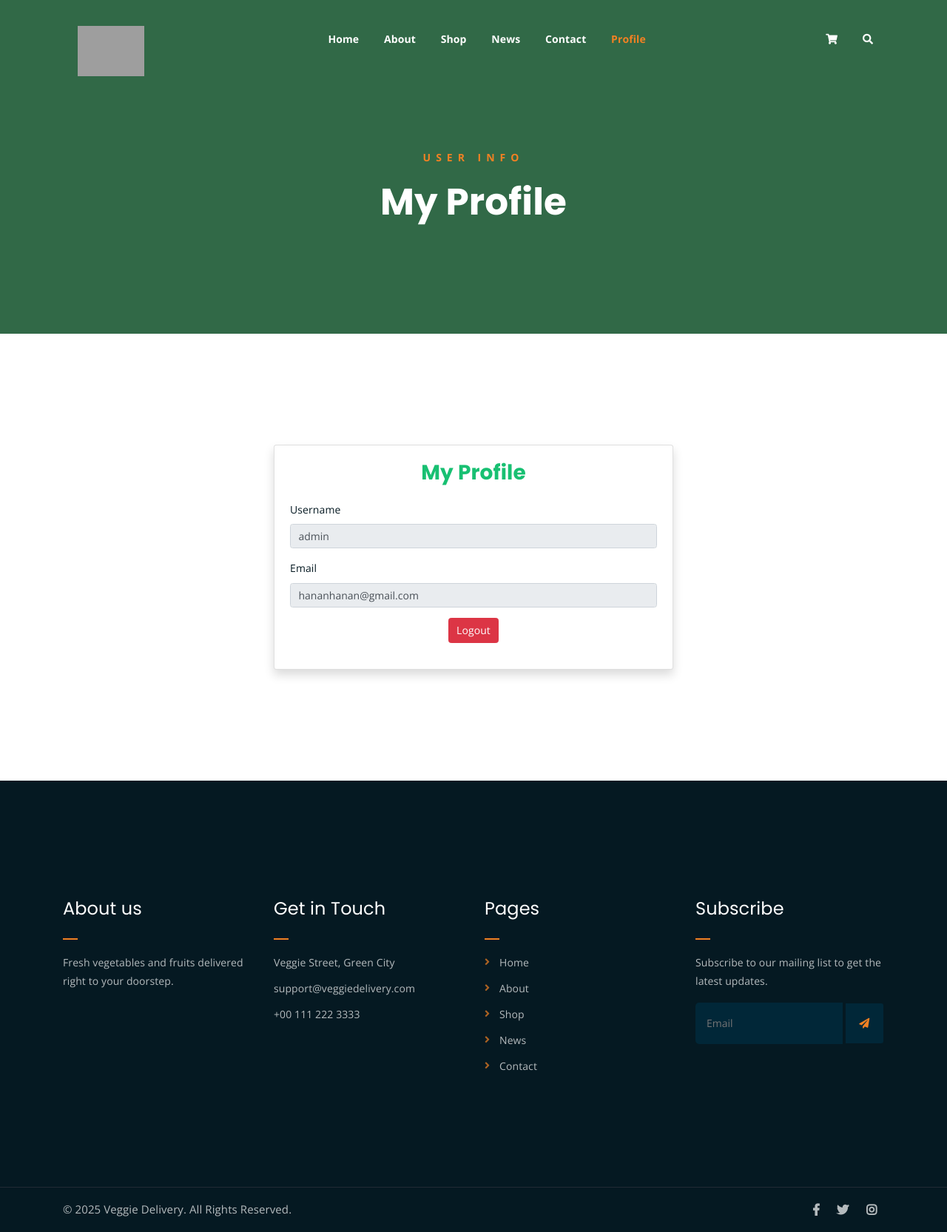
After one commit to Hananhamza4/cart, a Django app: page /userdeatails in a window 1280 px wide. The commit adds this page. Shown: the whole page at 74% size. Run offline with Django 5.2, Linux system fonts and the light colour scheme; a user stored in the database is signed in; some libraries are stand-ins or nearby versions; grey boxes are pictures that could not be loaded.

Commit message:
first commit

```diff
--- a/appnew001/templates/cart.html
+++ b/appnew001/templates/cart.html
@@ -11,7 +11,6 @@
 	<title>Cart</title>
 
 	<!-- favicon -->
-	<link rel="shortcut icon" type="image/png" href="{% static 'assets/img/favicon.png'%}">
 	<!-- google font -->
 	<link href="https://fonts.googleapis.com/css?family=Open+Sans:300,400,700" rel="stylesheet">
 	<link href="https://fonts.googleapis.com/css?family=Poppins:400,700&display=swap" rel="stylesheet">
--- a/appnew001/templates/index.html
+++ b/appnew001/templates/index.html
@@ -91,6 +91,7 @@
 								</li>
 
 								<li><a href="{% url 'user_login' %}">Login</a></li>
+								<li><a href="{% url 'userprofile' %}">Account</a>
 
 
 								<li>
--- /dev/null
+++ b/appnew001/templates/userprofile.html
@@ -0,0 +1,205 @@
+{% load static %}
+<!DOCTYPE html>
+<html lang="en">
+<head>
+	<meta charset="UTF-8">
+	<meta http-equiv="X-UA-Compatible" content="IE=edge">
+	<meta name="viewport" content="width=device-width, initial-scale=1">
+	<title>User Profile</title>
+
+	<!-- favicon -->
+	<link rel="shortcut icon" type="image/png" href="{% static 'assets/img/favicon.png' %}">
+	<!-- google font -->
+	<link href="https://fonts.googleapis.com/css?family=Open+Sans:300,400,700" rel="stylesheet">
+	<link href="https://fonts.googleapis.com/css?family=Poppins:400,700&display=swap" rel="stylesheet">
+	<!-- fontawesome -->
+	<link rel="stylesheet" href="{% static 'assets/css/all.min.css' %}">
+	<!-- bootstrap -->
+	<link rel="stylesheet" href="{% static 'assets/bootstrap/css/bootstrap.min.css' %}">
+	<!-- main style -->
+	<link rel="stylesheet" href="{% static 'assets/css/main.css' %}">
+	<link rel="stylesheet" href="{% static 'assets/css/responsive.css' %}">
+</head>
+<body>
+
+	<!--PreLoader-->
+    <div class="loader">
+        <div class="loader-inner">
+            <div class="circle"></div>
+        </div>
+    </div>
+    <!--PreLoader Ends-->
+
+	<!-- header -->
+	<div class="top-header-area" id="sticker">
+		<div class="container">
+			<div class="row">
+				<div class="col-lg-12 text-center">
+					<div class="main-menu-wrap">
+						<!-- logo -->
+						<div class="site-logo">
+							<a href="{% url 'indexfun' %}">
+								<img src="{% static 'assets/img/logo.png' %}" alt="">
+							</a>
+						</div>
+						<!-- logo -->
+
+						<!-- menu start -->
+						<nav class="main-menu">
+							<ul>
+								<li><a href="{% url 'indexfun' %}">Home</a></li>
+								<li><a href="{% url 'about' %}">About</a></li>
+								<li><a href="{% url 'shop' %}">Shop</a></li>
+								<li><a href="{% url 'news' %}">News</a></li>
+								<li><a href="{% url 'contact' %}">Contact</a></li>
+								<li class="current-list-item"><a href="{% url 'userprofile' %}">Profile</a></li>
+								<li>
+									<div class="header-icons">
+										<a class="shopping-cart" href="{% url 'cart' %}"><i class="fas fa-shopping-cart"></i></a>
+										<a class="mobile-hide search-bar-icon" href="#"><i class="fas fa-search"></i></a>
+									</div>
+								</li>
+							</ul>
+						</nav>
+						<a class="mobile-show search-bar-icon" href="#"><i class="fas fa-search"></i></a>
+						<div class="mobile-menu"></div>
+						<!-- menu end -->
+					</div>
+				</div>
+			</div>
+		</div>
+	</div>
+	<!-- end header -->
+
+	<!-- breadcrumb-section -->
+	<div class="breadcrumb-section breadcrumb-bg">
+		<div class="container">
+			<div class="row">
+				<div class="col-lg-8 offset-lg-2 text-center">
+					<div class="breadcrumb-text">
+						<p>User Info</p>
+						<h1>My Profile</h1>
+					</div>
+				</div>
+			</div>
+		</div>
+	</div>
+	<!-- end breadcrumb section -->
+
+	<!-- profile section -->
+	<div class="mt-150 mb-150">
+		<div class="container">
+			<div class="row justify-content-center">
+				<div class="col-lg-6 col-md-8">
+					<div class="card shadow p-4">
+						<h3 class="text-center mb-4">My Profile</h3>
+
+						{% if messages %}
+							{% for message in messages %}
+								<div class="alert alert-success">{{ message }}</div>
+							{% endfor %}
+						{% endif %}
+
+						<form method="post">
+							{% csrf_token %}
+							<div class="mb-3">
+								<label class="form-label">Username</label>
+								<input type="text" class="form-control" name="username" value="{{ user.username }}" readonly>
+							</div>
+
+							<div class="mb-3">
+								<label class="form-label">Email</label>
+								<input type="email" class="form-control" name="email" value="{{ user.email }}" readonly>
+							</div>
+
+                            <div class="mb-3 text-center">
+                                <a href="{% url 'logout_view' %}" class="btn btn-danger">Logout</a>
+                            </div>
+
+
+
+
+
+						</form>
+					</div>
+				</div>
+			</div>
+		</div>
+	</div>
+	<!-- end profile section -->
+
+	<!-- footer -->
+	<div class="footer-area">
+		<div class="container">
+			<div class="row">
+				<div class="col-lg-3 col-md-6">
+					<div class="footer-box about-widget">
+						<h2 class="widget-title">About us</h2>
+						<p>Fresh vegetables and fruits delivered right to your doorstep.</p>
+					</div>
+				</div>
+				<div class="col-lg-3 col-md-6">
+					<div class="footer-box get-in-touch">
+						<h2 class="widget-title">Get in Touch</h2>
+						<ul>
+							<li>Veggie Street, Green City</li>
+							<li>support@veggiedelivery.com</li>
+							<li>+00 111 222 3333</li>
+						</ul>
+					</div>
+				</div>
+				<div class="col-lg-3 col-md-6">
+					<div class="footer-box pages">
+						<h2 class="widget-title">Pages</h2>
+						<ul>
+							<li><a href="{% url 'indexfun' %}">Home</a></li>
+							<li><a href="{% url 'about' %}">About</a></li>
+							<li><a href="{% url 'shop' %}">Shop</a></li>
+							<li><a href="{% url 'news' %}">News</a></li>
+							<li><a href="{% url 'contact' %}">Contact</a></li>
+						</ul>
+					</div>
+				</div>
+				<div class="col-lg-3 col-md-6">
+					<div class="footer-box subscribe">
+						<h2 class="widget-title">Subscribe</h2>
+						<p>Subscribe to our mailing list to get the latest updates.</p>
+						<form action="#">
+							<input type="email" placeholder="Email">
+							<button type="submit"><i class="fas fa-paper-plane"></i></button>
+						</form>
+					</div>
+				</div>
+			</div>
+		</div>
+	</div>
+	<!-- end footer -->
+
+	<!-- copyright -->
+	<div class="copyright">
+		<div class="container">
+			<div class="row">
+				<div class="col-lg-6 col-md-12">
+					<p>&copy; <script>document.write(new Date().getFullYear());</script> Veggie Delivery. All Rights Reserved.</p>
+				</div>
+				<div class="col-lg-6 text-right col-md-12">
+					<div class="social-icons">
+						<ul>
+							<li><a href="#"><i class="fab fa-facebook-f"></i></a></li>
+							<li><a href="#"><i class="fab fa-twitter"></i></a></li>
+							<li><a href="#"><i class="fab fa-instagram"></i></a></li>
+						</ul>
+					</div>
+				</div>
+			</div>
+		</div>
+	</div>
+	<!-- end copyright -->
+
+	<!-- jquery -->
+	<script src="{% static 'assets/js/jquery-1.11.3.min.js' %}"></script>
+	<!-- bootstrap -->
+	<script src="{% static 'assets/bootstrap/js/bootstrap.min.js' %}"></script>
+	<script src="{% static 'assets/js/main.js' %}"></script>
+</body>
+</html>
--- a/appnew001/urls.py
+++ b/appnew001/urls.py
@@ -10,7 +10,6 @@ urlpatterns = [
     path('',views.indexfun,name='indexfun'),
     path('404',views.error,name='error'),
     path('about',views.about,name='about'),
-    # path('cart',views.cart,name='cart'),
     path('checkout',views.checkout,name='checkout'),
     path('contact',views.contact,name='contact'),
     path('news',views.news,name='news'),
@@ -19,9 +18,12 @@ urlpatterns = [
     path('singlen',views.singlen,name='singlen'),
     path('singlep/<int:id>/',views.singlep,name='singlep'),
     path('cart/', views.cart, name='cart'),
-    path('add-to-cart/<int:product_id>/', views.add_to_cart, name = 'add_to_cart'),
-    path("remove-cart/<int:cart_item_id>/", views.remove_from_cart, name="remove_from_cart"),
-    path("update-cart/<int:cart_item_id>/", views.update_cart, name="update_cart"),
+    path('add_to_cart/<int:product_id>/', views.add_to_cart, name = 'add_to_cart'),
+    path("remove_cart/<int:cart_item_id>/", views.remove_from_cart, name="remove_from_cart"),
+    path("update_cart/<int:cart_item_id>/", views.update_cart, name="update_cart"),
+    path('userdeatails', views.userprofile, name='userprofile'),
+    path('logout', views.logout_view, name='logout_view'),
+
 
 
 
--- a/appnew001/views.py
+++ b/appnew001/views.py
@@ -154,10 +154,36 @@ def update_cart(request, cart_item_id):
 
 
 # Remove item from cart
-def remove_from_cart(request, cart_item_id):
+def remove_from_cart(request,cart_item_id):
     cart_item = get_object_or_404(CartItem, id=cart_item_id)
     cart_item.delete()
     return redirect('cart')
+
+@login_required
+def userprofile(request):
+    user = request.user
+
+    if request.method == "POST":
+        username = request.POST.get("username")
+        email = request.POST.get("email")
+
+
+        # Update user info
+        user.username = username
+        user.email = email
+        user.save()
+        messages.success(request, "Profile updated successfully!")
+        return redirect("userprofile")
+
+    return render(request, "userprofile.html", {"user": user})
+
+from django.contrib.auth import logout
+from django.shortcuts import redirect
+
+def logout_view(request):
+    logout(request)  # This clears the session and logs out the user
+    return redirect('indexfun')  #
+
 
 
 
```
Also changed, not shown: appnew001/templates/single-product.html (+10 -9 lines), appnew001/migrations/0001_initial.py, appnew001/migrations/0002_cartitem.py (deleted), db.sqlite3, media/products/pottato01_grO4RTW.png (added), 1 other file.
